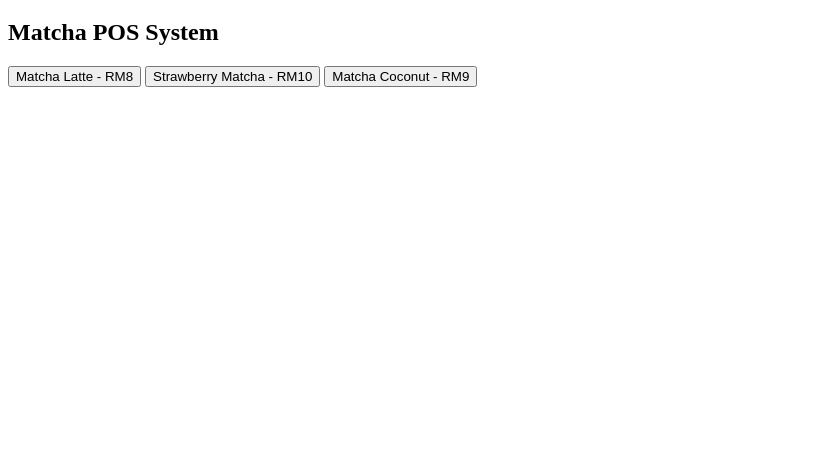
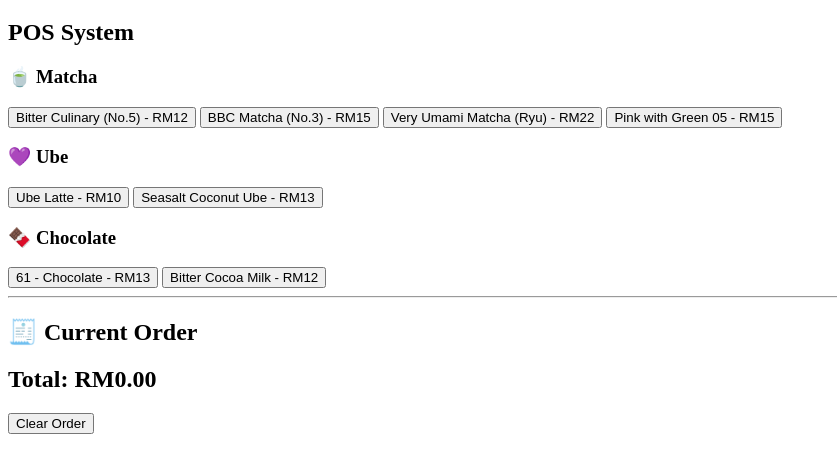
Before and after one commit to J2ESBREW/J2ES-BREW, a plain HTML site: page index.html in a window 1280 px wide. Shown: the part 62-534 px from the top of the page, without its empty margins (0-837 px from the left). Drawn offline with Linux system fonts and the light colour scheme.

Commit message:
Add POS Orderinf system

```diff
--- a/index.html
+++ b/index.html
@@ -1,19 +1,97 @@
 <!DOCTYPE html>
 <html>
 <head>
+    <meta charset="UTF-8">
     <title>J2ES BREW POS</title>
 </head>
 
 <body>
 
-    <h1>🍵 J2ES BREW</h1>
-    <h2>Matcha POS System</h2>
+<h1>🍵 J2ES BREW</h1>
+<h2>POS System</h2>
 
-    <button>Matcha Latte - RM8</button>
+<h3>🍵 Matcha</h3>
 
-    <button>Strawberry Matcha - RM10</button>
+<button onclick="addItem('Bitter Culinary (No.5)', 12)">
+    Bitter Culinary (No.5) - RM12
+</button>
 
-    <button>Matcha Coconut - RM9</button>
+<button onclick="addItem('BBC Matcha (No.3)', 15)">
+    BBC Matcha (No.3) - RM15
+</button>
+
+<button onclick="addItem('Very Umami Matcha (Ryu)', 22)">
+    Very Umami Matcha (Ryu) - RM22
+</button>
+
+<button onclick="addItem('Pink with Green 05', 15)">
+    Pink with Green 05 - RM15
+</button>
+
+
+<h3>💜 Ube</h3>
+
+<button onclick="addItem('Ube Latte', 10)">
+    Ube Latte - RM10
+</button>
+
+<button onclick="addItem('Seasalt Coconut Ube', 13)">
+    Seasalt Coconut Ube - RM13
+</button>
+
+
+<h3>🍫 Chocolate</h3>
+
+<button onclick="addItem('61 - Chocolate', 13)">
+    61 - Chocolate - RM13
+</button>
+
+<button onclick="addItem('Bitter Cocoa Milk', 12)">
+    Bitter Cocoa Milk - RM12
+</button>
+
+
+<hr>
+
+<h2>🧾 Current Order</h2>
+
+<div id="order"></div>
+
+<h2>Total: RM<span id="total">0.00</span></h2>
+
+<button onclick="clearOrder()">Clear Order</button>
+
+
+<script>
+
+let total = 0;
+
+function addItem(name, price) {
+
+    const order = document.getElementById("order");
+
+    const item = document.createElement("p");
+
+    item.innerText = name + " - RM" + price.toFixed(2);
+
+    order.appendChild(item);
+
+    total = total + price;
+
+    document.getElementById("total").innerText = total.toFixed(2);
+}
+
+
+function clearOrder() {
+
+    document.getElementById("order").innerHTML = "";
+
+    total = 0;
+
+    document.getElementById("total").innerText = "0.00";
+}
+
+</script>
 
 </body>
 </html>
```
